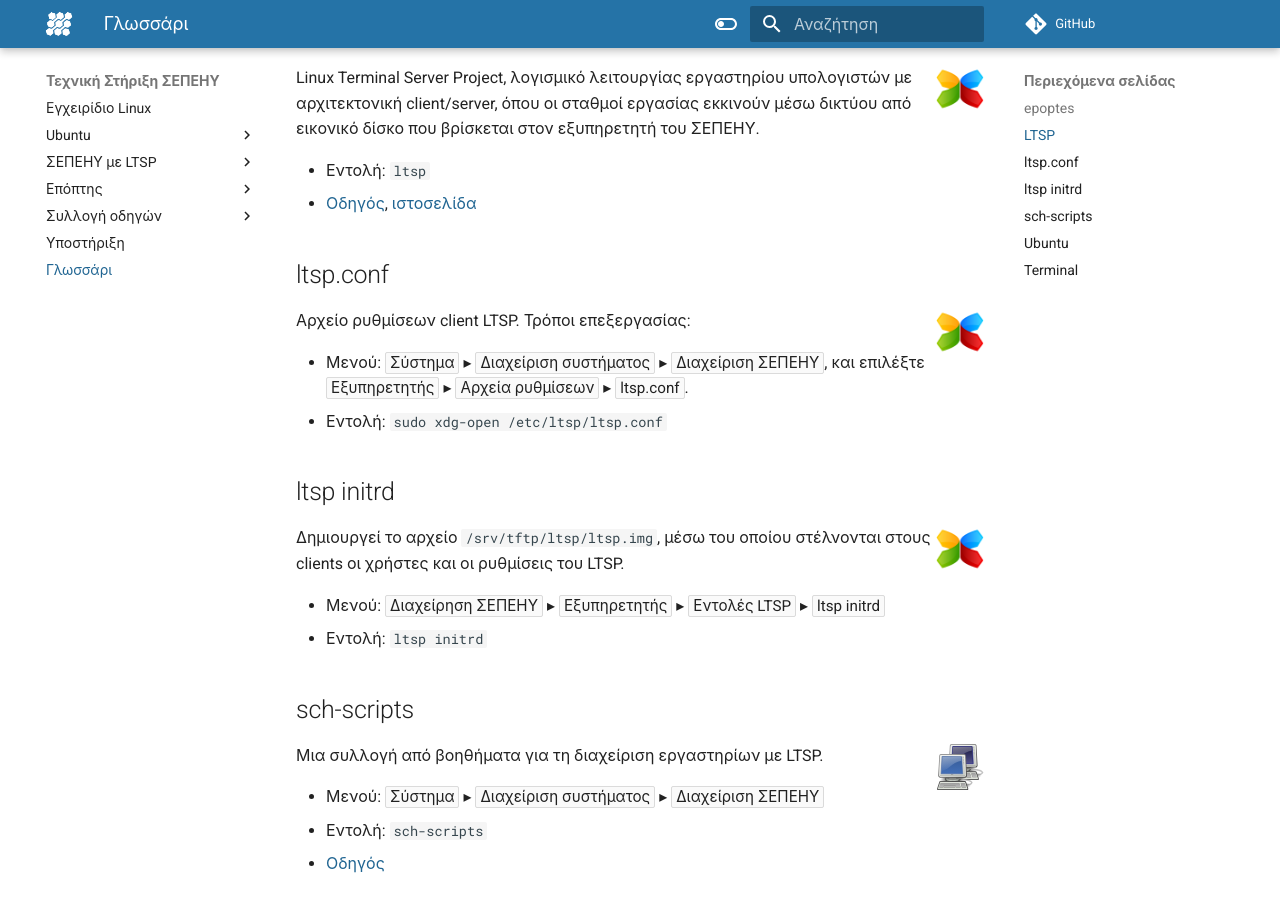
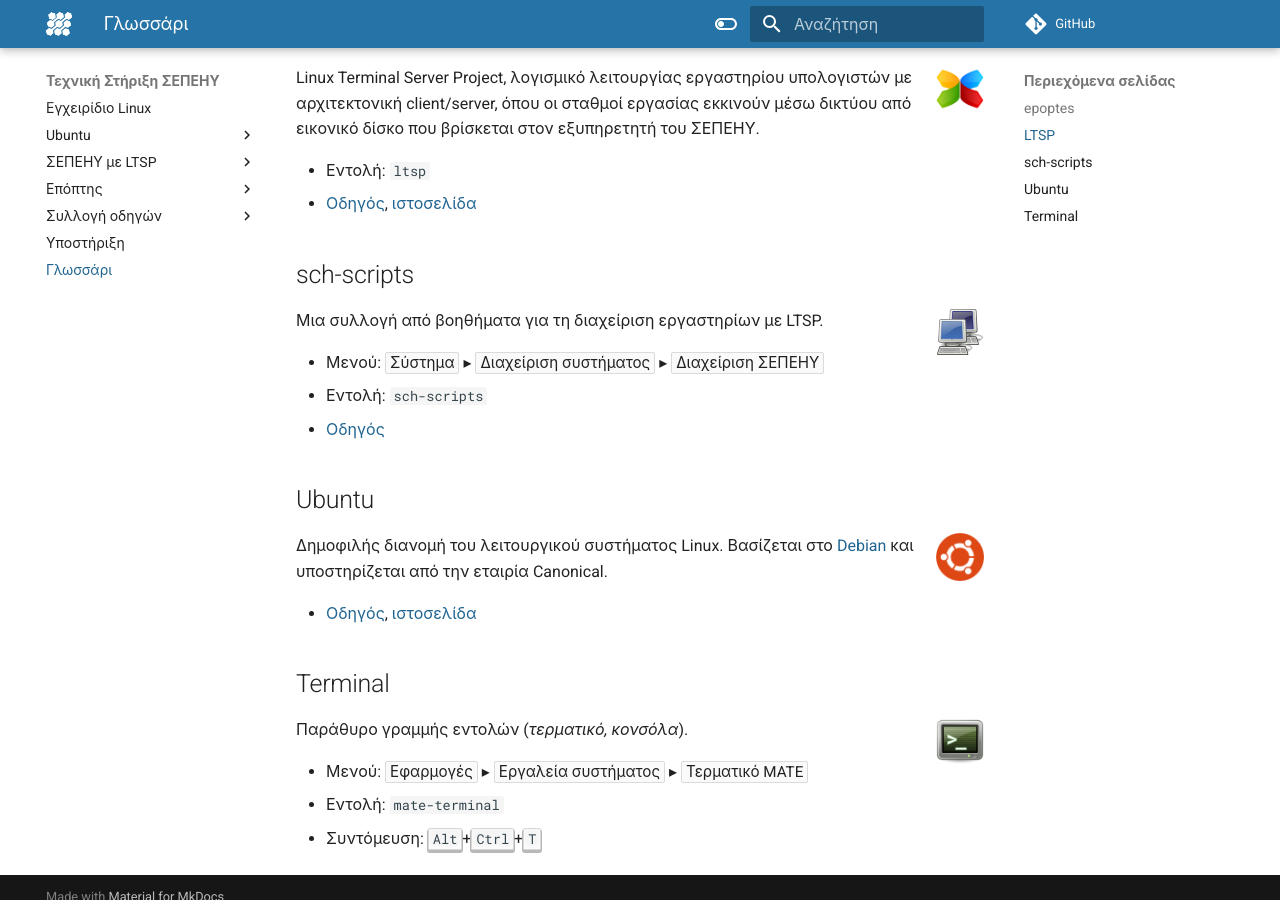
Before and after one commit to siahos/el.ltsp.org, an MkDocs documentation site: the page built from docs/glossary/index.md, in a window 1280 px wide and 900 px high, scrolled down 391 px. Built offline with MkDocs 1.6.1 and Material for MkDocs 9.7.7, drawn with Linux system fonts in a browser that asks for light colours; comment, search, counter and statistics services are not loaded.

```diff
--- a/docs/glossary/index.md
+++ b/docs/glossary/index.md
@@ -18,22 +18,6 @@
 
 - Εντολή: `ltsp`
 - [Οδηγός](../ltsp/index.md), [ιστοσελίδα](https://ltsp.org)
-
-## ltsp.conf
-
-![](../images/ltsp.png){.glossary}Αρχείο ρυθμίσεων client LTSP. Τρόποι
-επεξεργασίας:
-
-- Μενού: ***Σύστημα*** ▸ ***Διαχείριση συστήματος*** ▸ ***Διαχείριση ΣΕΠΕΗΥ***,
-  και επιλέξτε ***Εξυπηρετητής*** ▸ ***Αρχεία ρυθμίσεων*** ▸ ***ltsp.conf***.
-- Εντολή: `sudo xdg-open /etc/ltsp/ltsp.conf`
-
-## ltsp initrd
-![](../images/ltsp.png){.glossary}Δημιουργεί το αρχείο `/srv/tftp/ltsp/ltsp.img`, μέσω του οποίου στέλνονται στους clients οι χρήστες και οι ρυθμίσεις του LTSP.
-
-- Μενού: ***Διαχείρηση ΣΕΠΕΗΥ*** ▸ ***Εξυπηρετητής*** ▸ ***Εντολές LTSP*** ▸
-  ***ltsp initrd***
-- Εντολή: `ltsp initrd`
 
 ## sch-scripts
 
```
Also changed, not shown: docs/guides/multiseat/index.md (+2 -2 lines).
